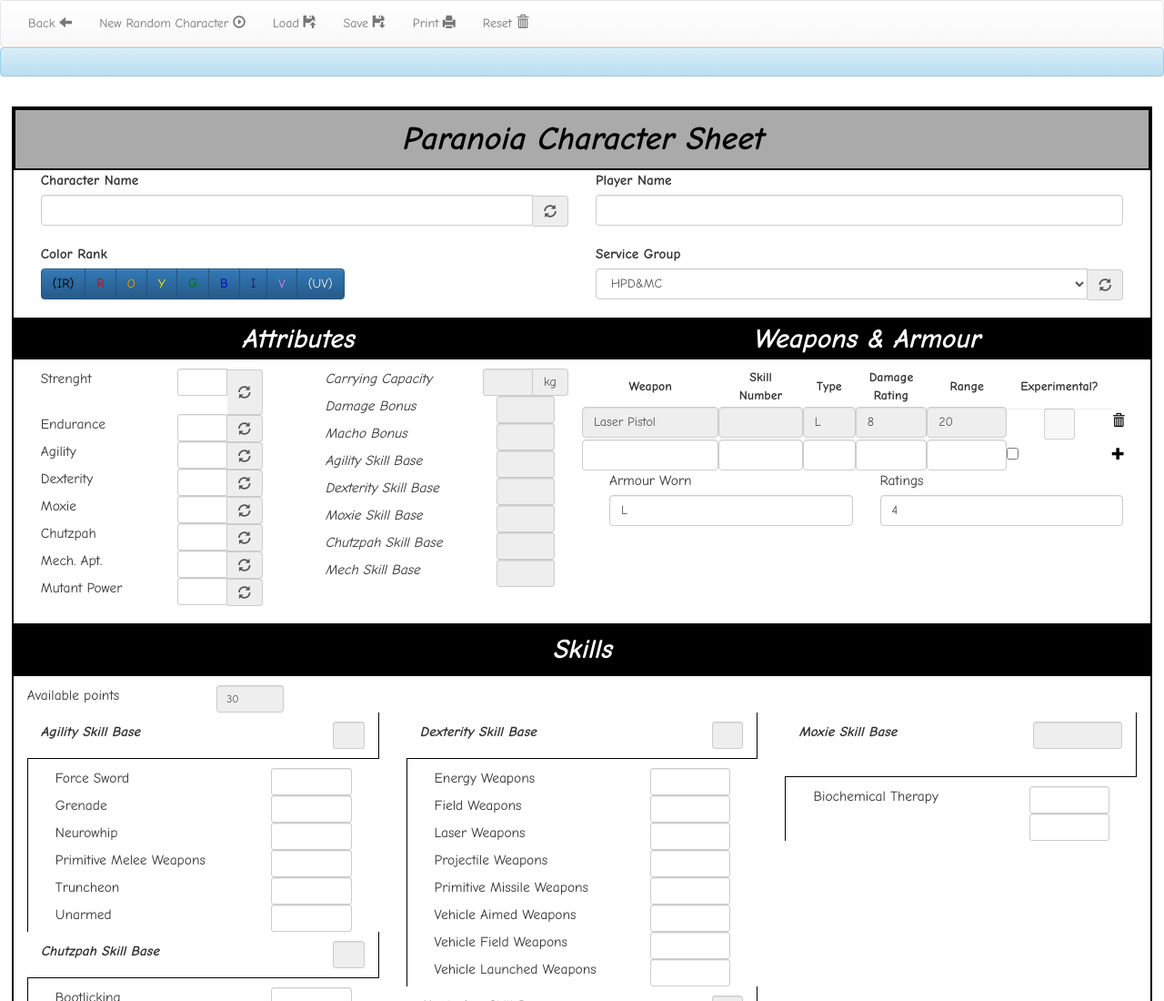
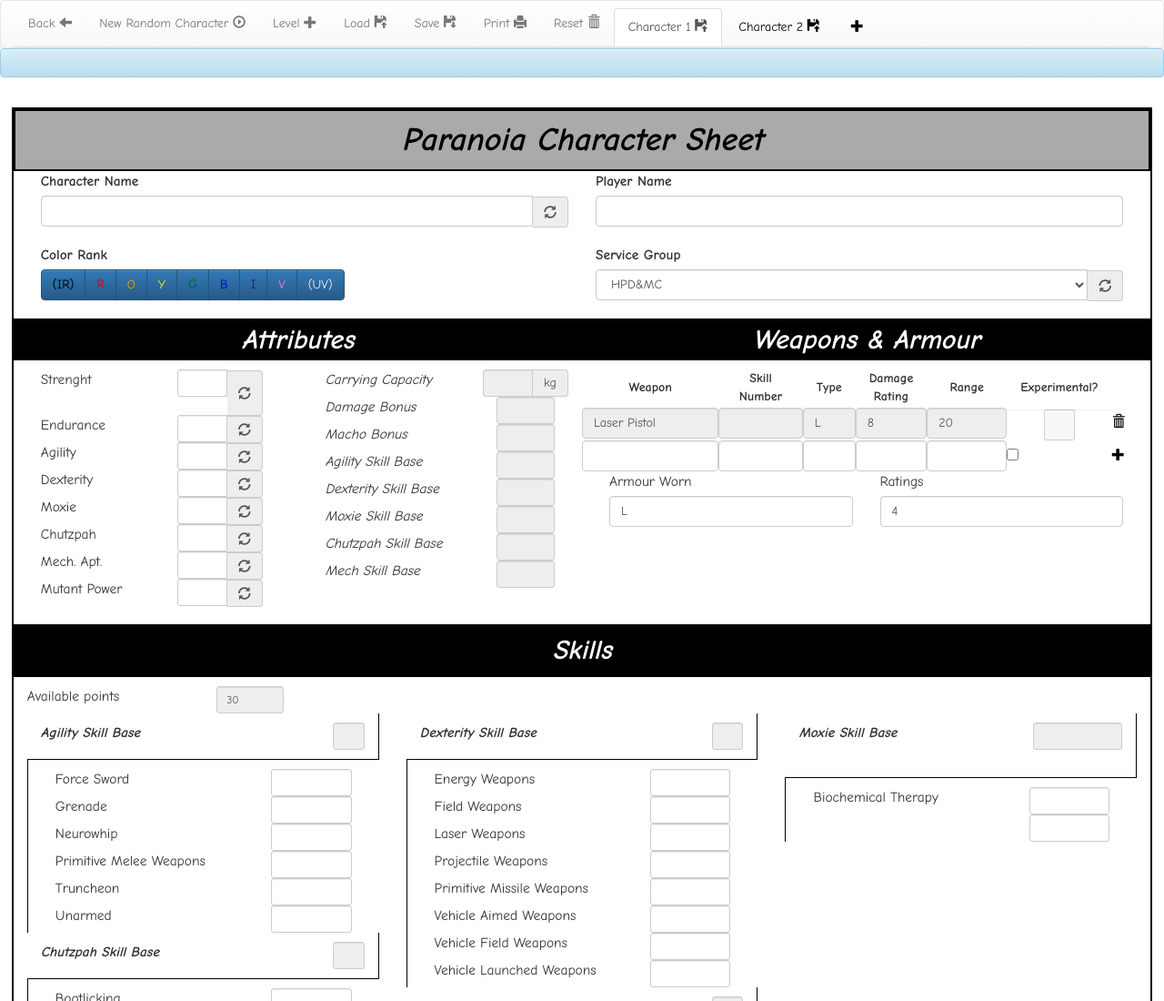
Before and after one commit to kory75/CharacterSheetGenerator, a plain HTML site: page Paranoia2nd/paranoia2nd.html in a window 1280 px wide. Shown: the top 1100 px of the page at 91% size. Drawn offline with nearby package versions, Linux system fonts and the light colour scheme.

Commit message:
Add some tabs for multiple character sheets.

```diff
--- a/Paranoia2nd/js/main.js
+++ b/Paranoia2nd/js/main.js
@@ -124,6 +124,13 @@
 		updateSkillBase();
 	});
 
+	$('#character_navigator a').click(function (e) {
+		e.preventDefault()
+		$(this).tab('show')
+	});
+
+
+	//functions
 
 	function randomCharacterName(){
 		jQuery('input[name=character_name]').val('Joe-'+Math.random().toString(36).replace(/[^a-z]+/g, '').substr(0, 3).toUpperCase()+'-R-1');
--- a/Paranoia2nd/paranoia2nd.html
+++ b/Paranoia2nd/paranoia2nd.html
@@ -18,10 +18,16 @@
 				<ul class="nav navbar-nav" id="menu-bar">
 					<li><a id="back" href="../index.html"> Back <span class="glyphicon glyphicon-arrow-left"></span></a></li>
 					<li><a id="generate" href="#"> New Random Character <span class="glyphicon glyphicon-play-circle"></span></a></li>
+					<li><a id="level" href="#">Level <span class="glyphicon glyphicon-plus"></span></a></li>
 					<li><a id="load" href="#">Load <span class="glyphicon glyphicon-floppy-open"></span></a></li>
 					<li><a id="save" href="#">Save <span class="glyphicon glyphicon-floppy-save"></span></a></li>
 					<li><a id="print" href="#">Print <span class="glyphicon glyphicon-print"></span></a></li>
 					<li><a id="reset" href="#">Reset <span class="glyphicon glyphicon-trash"></span></a></li>
+				</ul>
+				<ul id="character_navigator" class="nav nav-tabs" role="tablist">
+					<li class="active"><a href="#">Character 1 <span class="glyphicon glyphicon-floppy-open"></span></a></li>
+					<li><a id="load" href="#">Character 2 <span class="glyphicon glyphicon-floppy-open"></span></a></li>
+					<li><a id="new" href="#"><span class="glyphicon glyphicon-plus"></span></a></li>
 				</ul>
 			</div>
 		</nav>
--- a/Paranoia2nd/scss/main.scss
+++ b/Paranoia2nd/scss/main.scss
@@ -77,6 +77,10 @@ th{
 }
 #top-box label,#secret_box label{
 	font-weight: bold;
+}
+
+.nav-tabs li a{
+	margin-top:8px;
 }
 
 .color-rank-ir{
```
Also changed, not shown: Paranoia2nd/css/main.css.
